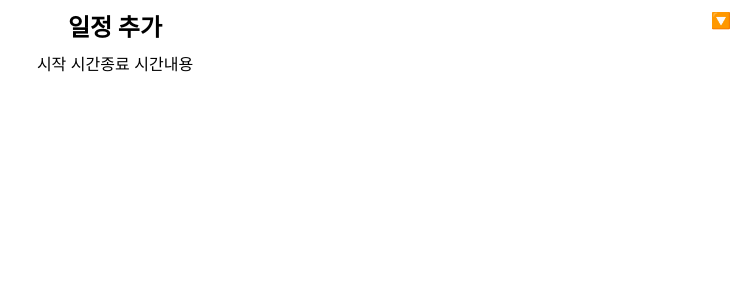
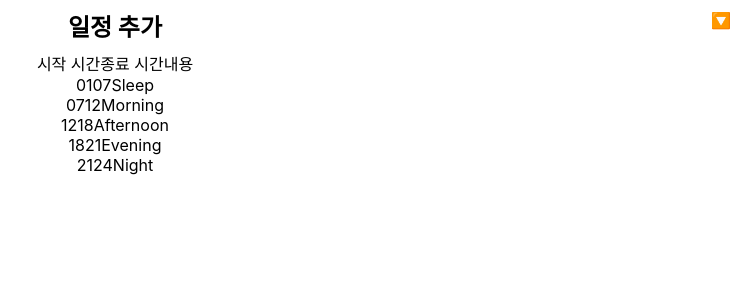
Before and after one commit to dev-song/twenty-four, a React (Create React App) app: page / in a window 1280 px wide. Shown: the top 300 px of the page, without its empty margins (525-1280 px from the left). Built offline with nearby package versions, Linux system fonts and the light colour scheme.

Commit message:
Feat: add deleteSchedule() method for removing certain schedules

```diff
--- a/src/components/Scheduler.js
+++ b/src/components/Scheduler.js
@@ -10,10 +10,22 @@ class Scheduler extends React.Component {
     }
 
     for (let i = 0; i < 24; i++) {
-      this.state.schedule.push({ time: i, todo: null, id: null });
+      let todo = null,
+        id = null;
+
+      // dummy data
+      if (i < 24) { todo = 'Night'; id = 5; }
+      if (i < 21) { todo = 'Evening'; id = 4; }
+      if (i < 18) { todo = 'Afternoon'; id = 3; }
+      if (i < 12) { todo = 'Morning'; id = 2; }
+      if (i < 7) { todo = 'Sleep'; id = 1; }
+      // END of dummy data
+
+      this.state.schedule.push({ time: i, todo, id });
     }
 
     this.addSchedule = this.addSchedule.bind(this);
+    this.deleteSchedule = this.deleteSchedule.bind(this);
     this.changeSchedule = this.changeSchedule.bind(this);
   }
 
@@ -52,6 +64,21 @@ class Scheduler extends React.Component {
     })
   }
 
+  deleteSchedule(scheduleId) {
+    this.setState({
+      schedule: this.state.schedule.map(({ time, todo, id }) => {
+        if (id === scheduleId) {
+          return {
+            time,
+            todo: null,
+            id: null
+          }
+        }
+        return { time, todo, id };
+      })
+    })
+  }
+
   checkSchedule(startTime, endTime) {
     for (let i = startTime; i < endTime; i++) {
       if (this.state.schedule[i].todo || this.state.schedule[i].id) {
@@ -64,10 +91,15 @@ class Scheduler extends React.Component {
   }
 
   render() {
+    console.log(this.state.schedule);
+
     return (
       <div className='scheduler'>
         <TimeForm addSchedule={this.addSchedule} />
-        <TimeList schedule={this.state.schedule} />
+        <TimeList
+          schedule={this.state.schedule}
+          deleteSchedule={this.deleteSchedule}
+        />
       </div>
     );
   }
```
